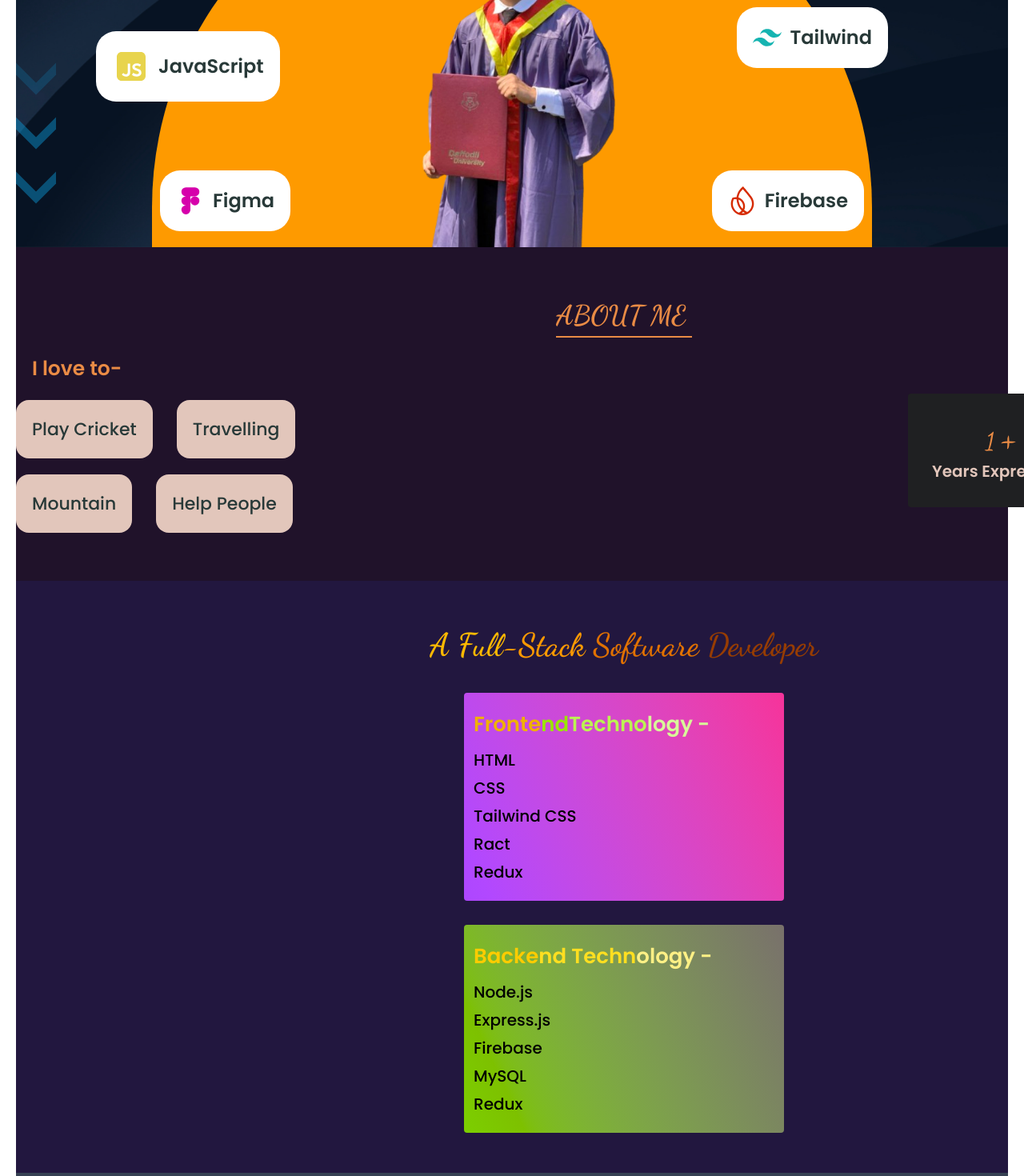
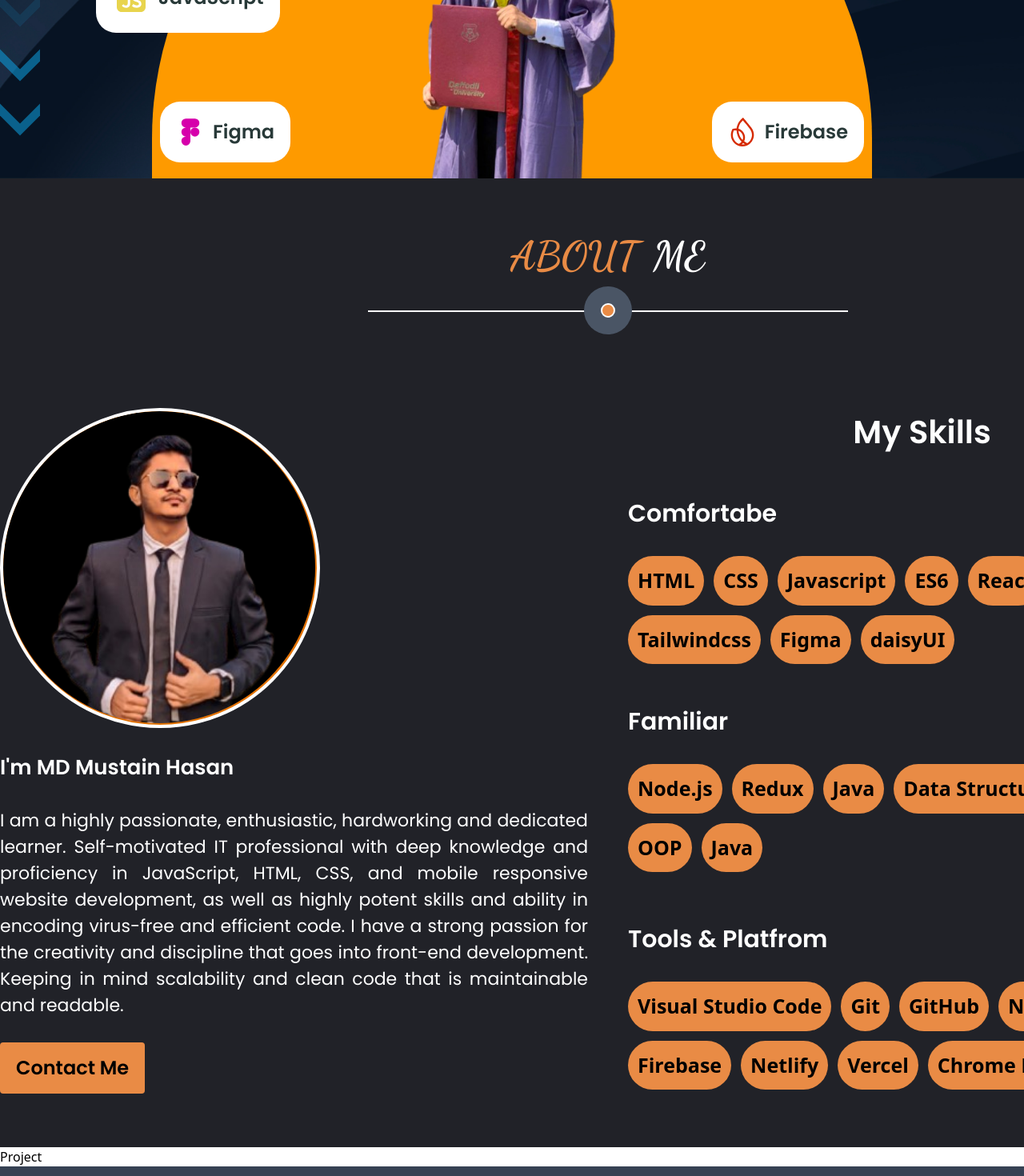
Before and after one commit to mustakin04/Full-Stack-Porfolio, a React (Vite) app: page / in a window 1280 px wide. Shown: the part 620-2090 px from the top of the page at 80% size. Built offline with nearby package versions, Linux system fonts and the light colour scheme.

Commit message:
About Me part

```diff
--- a/src/App.jsx
+++ b/src/App.jsx
@@ -3,11 +3,11 @@
 import Navbar from './Component/Navbar/Navbar'
 import Banner from './Component/Banner/Banner'
 import About from './Component/About/About'
-import FullStack from './Component/Full_Stack/FullStack'
 import Education from './Component/Education/Education'
 import Tools from './Component/Tools/Tools'
 import Live from './Component/Live/Live'
 import Contact from './Component/Contact/Contact'
+import Project from './Component/Project/Project'
 
 function App() {
 
@@ -16,7 +16,7 @@
       <Navbar></Navbar>
       <Banner></Banner>
       <About></About>
-      <FullStack></FullStack>
+      <Project></Project>
       <Education></Education>
       <Tools></Tools>
       <Live></Live>
--- a/src/Component/About/About.jsx
+++ b/src/Component/About/About.jsx
@@ -1,74 +1,153 @@
 import React from "react";
 import Container from "../Container/Container";
+import image from "../../assets/Mustakinhjpg-removebg-preview.png";
 
 const About = () => {
   return (
-    <div className="bg-[#20122a] py-[60px]">
+    <div className="bg-[#212228] py-[60px]">
       <Container>
         <h1
-          className="text-[#e98b45] w-[170px] m-auto  font-dan
-            font-bold text-[34px] border-b-[2px]
-             border-[#e98b45]"
+          className="text-[#e98b45]  text-center  font-dan
+            font-bold text-[50px]"
         >
-          ABOUT ME
+          ABOUT <span className="text-white ml-[5px]"> ME </span>
         </h1>
-        <div className="flex">
+        <div className="relative w-[600px] h-[2px] m-auto bg-white mt-[30px]">
+          <div className="absolute top-[-30px] left-[45%]  flex justify-center items-center w-[60px] h-[60px] rounded-full bg-gray-600">
+            <div className="w-[18px] h-[18px] rounded-full bg-[#e98b45] m-[10px] border-2 border-white"></div>
+          </div>
+        </div>
+        <div className="flex gap-[50px] mt-[120px]">
           <div className="w-[50%]">
-            <div>
-              <p
-                className=" font-poppins font-semibold text-[25px] text-[#e98b45]
-                    py-[20px] px-[20px] rounded-2xl"
-              >
-                I love to-
+            <div className="w-[400px] h-[400px] bg-amber-600 rounded-[100%] border-4 border-white overflow-hidden">
+              <img
+                src={image}
+                alt=""
+                className="object-cover w-[390px] h-[390px] rounded-full  "
+              />
+            </div>
+            <div className="font-poppins text-white ">
+              <h2 className="font-semibold text-[26px] my-[30px] ">
+                I'm MD Mustain Hasan
+              </h2>
+              <p className="font-normal text-[22px] text-justify">
+                I am a highly passionate, enthusiastic, hardworking and
+                dedicated learner. Self-motivated IT professional with deep
+                knowledge and proficiency in JavaScript, HTML, CSS, and mobile
+                responsive website development, as well as highly potent skills
+                and ability in encoding virus-free and efficient code. I have a
+                strong passion for the creativity and discipline that goes into
+                front-end development. Keeping in mind scalability and clean
+                code that is maintainable and readable.
               </p>
-              <div className="flex gap-[30px]">
-                <h4
-                  className="bg-[#e2c6bb] font-poppins font-medium text-[22px] text-[#283938]
-                    py-[20px] px-[20px] rounded-2xl "
+              <div className="bg-[#e98b45] inline-flex  rounded-sm mt-[30px]">
+                <button
+                  className="font-poppins font-semibold text-black text-[24px] px-[20px]
+                py-[14px]"
                 >
-                  Play Cricket
-                </h4>
-                <h5
-                  className="bg-[#e2c6bb] font-poppins font-medium text-[22px] text-[#283938]
-                    py-[20px] px-[20px] rounded-2xl"
-                >
-                  Travelling
-                </h5>
-              </div>
-              <div className="flex gap-x-[30px] mt-[20px]">
-                <h4
-                  className="bg-[#e2c6bb] font-poppins font-medium text-[22px] text-[#283938]
-                    py-[20px] px-[20px] rounded-2xl "
-                >
-                  Mountain
-                </h4>
-                <h5
-                  className="bg-[#e2c6bb] font-poppins font-medium text-[22px] text-[#283938]
-                    py-[20px] px-[20px] rounded-2xl"
-                >
-                  Help People
-                </h5>
+                  Contact Me
+                </button>
               </div>
             </div>
           </div>
-          <div className="w-[50%] mt-[70px]">
-            <div className="flex justify-end gap-[30px]">
-              <div className="bg-[#1f2022] py-[30px] px-[30px]  rounded " data-aos="flip-right">
-                <h2 className="font-dan font-semibold text-[30px] text-[#e98b45] text-center ">
-                  1 <span className="text-5xl">+</span>
-                </h2>
-                <p className="font-poppins font-semibold text-[20px] text-[#e2c6bb]">
-                  {" "}
-                  Years Expreience
-                </p>
+          <div className="w-[50%] ">
+            <h2 className="font-poppins font-semibold  text-white text-[40px] text-center mb-[50px]">
+              My Skills
+            </h2>
+            <div>
+              <h3 className="font-poppins font-semibold text-[30px] text-white mb-[30px]">
+                Comfortabe
+              </h3>
+              <div className="font-semibold text-black text-[25px] ">
+                <button className="bg-[#e98b45] py-[12px] px-[12px] rounded-[50px] mr-[12px] mb-[12px]">
+                  HTML
+                </button>
+                <button className="bg-[#e98b45] py-[12px] px-[12px] rounded-[50px]  mr-[12px]  mb-[12px]">
+                  CSS
+                </button>
+                <button className="bg-[#e98b45] py-[12px] px-[12px] rounded-[50px]  mr-[12px]  mb-[12px]">
+                  Javascript
+                </button>
+                <button className="bg-[#e98b45] py-[12px] px-[12px] rounded-[50px]  mr-[12px]  mb-[12px]">
+                  ES6
+                </button>
+                <button className="bg-[#e98b45] py-[12px] px-[12px] rounded-[50px]  mr-[12px]  mb-[12px]">
+                  React
+                </button>
+                <button className="bg-[#e98b45] py-[12px] px-[12px] rounded-[50px]  mr-[12px]  mb-[12px]">
+                  Bootstarp
+                </button>
+                <button className="bg-[#e98b45] py-[12px] px-[12px] rounded-[50px]  mr-[12px]">
+                  Tailwindcss
+                </button>
+                <button className="bg-[#e98b45] py-[12px] px-[12px] rounded-[50px]  mr-[12px]">
+                  Figma
+                </button>
+                <button className="bg-[#e98b45] py-[12px] px-[12px] rounded-[50px]  mr-[12px]">
+                  daisyUI
+                </button>
               </div>
-              <div className="bg-[#1f2022] py-[30px] px-[30px]  rounded" data-aos="flip-left">
-                <h2 className="font-dan font-semibold text-[30px] text-[#e98b45] text-center ">
-                  10 <span className="text-5xl">+</span>
-                </h2>
-                <p className="font-poppins font-semibold text-[20px] text-[#e2c6bb]">
-                  Projects
-                </p>
+            </div>
+            <div className="mt-[50px]">
+              <h3 className="font-poppins font-semibold text-[30px] text-white mb-[30px]">
+                Familiar
+              </h3>
+              <div className="font-semibold text-black text-[25px] ">
+                <button className="bg-[#e98b45] py-[12px] px-[12px] rounded-[50px] mr-[12px] mb-[12px]">
+                  Node.js
+                </button>
+                <button className="bg-[#e98b45] py-[12px] px-[12px] rounded-[50px]  mr-[12px]  mb-[12px]">
+                  Redux
+                </button>
+                <button className="bg-[#e98b45] py-[12px] px-[12px] rounded-[50px]  mr-[12px]  mb-[12px]">
+                  Java
+                </button>
+                <button className="bg-[#e98b45] py-[12px] px-[12px] rounded-[50px]  mr-[12px]  mb-[12px]">
+                  Data Structure
+                </button>
+                <button className="bg-[#e98b45] py-[12px] px-[12px] rounded-[50px]  mr-[12px]  mb-[12px]">
+                  Algorithm
+                </button>
+                <button className="bg-[#e98b45] py-[12px] px-[12px] rounded-[50px]  mr-[12px]  mb-[12px]">
+                  OOP
+                </button>
+                <button className="bg-[#e98b45] py-[12px] px-[12px] rounded-[50px]  mr-[12px]  mb-[12px]">
+                  Java
+                </button>
+              </div>
+            </div>
+            <div className="mt-[50px]">
+              <h3 className="font-poppins font-semibold text-[30px] text-white mb-[30px]">
+                Tools & Platfrom
+              </h3>
+              <div className="font-semibold text-black text-[25px] ">
+                <button className="bg-[#e98b45] py-[12px] px-[12px] rounded-[50px] mr-[12px] mb-[12px]">
+                  Visual Studio Code
+                </button>
+                <button className="bg-[#e98b45] py-[12px] px-[12px] rounded-[50px]  mr-[12px]  mb-[12px]">
+                  Git
+                </button>
+                <button className="bg-[#e98b45] py-[12px] px-[12px] rounded-[50px]  mr-[12px]  mb-[12px]">
+                  GitHub
+                </button>
+                <button className="bg-[#e98b45] py-[12px] px-[12px] rounded-[50px]  mr-[12px]  mb-[12px]">
+                  Npm
+                </button>
+                <button className="bg-[#e98b45] py-[12px] px-[12px] rounded-[50px]  mr-[12px]  mb-[12px]">
+                  Yarn
+                </button>
+                <button className="bg-[#e98b45] py-[12px] px-[12px] rounded-[50px]  mr-[12px]  mb-[12px]">
+                  Firebase
+                </button>
+                <button className="bg-[#e98b45] py-[12px] px-[12px] rounded-[50px]  mr-[12px]  mb-[12px]">
+                  Netlify
+                </button>
+                <button className="bg-[#e98b45] py-[12px] px-[12px] rounded-[50px]  mr-[12px]  mb-[12px]">
+                  Vercel
+                </button>
+                <button className="bg-[#e98b45] py-[12px] px-[12px] rounded-[50px]  mr-[12px]  mb-[12px]">
+                  Chrome Dev Tool
+                </button>
               </div>
             </div>
           </div>
--- a/src/Component/Banner/Banner.jsx
+++ b/src/Component/Banner/Banner.jsx
@@ -11,13 +11,13 @@
 
 const Banner = () => {
   return (
-    <div>
+    <div className="relative ">
       <div
-        className="relative z-[-111] py-[60px]   bg-center bg-no-repeat bg-cover"
+        className=" z-[-111] py-[60px]   bg-center bg-no-repeat bg-cover"
         style={{ backgroundImage: `url(${banner})` }}
       >
-        <Container>
-          <div>
+        <Container className="">
+          <div className="">
             <h1 className="font-poppins font-bold text-[56px] text-[#FFFFFF] text-center pt-[60px]">
               Hello! I am
               <span className="text-[#00c0ff]"> Mustakin Hassan</span>
--- a/src/Component/Full_Stack/FullStack.jsx
+++ /dev/null
@@ -1,44 +0,0 @@
-import React, { useEffect } from 'react'
-import Container from '../Container/Container'
-import AOS from "aos"
-import "aos/dist/aos.css"
-
-const FullStack = () => {
-  useEffect(()=>{
-    AOS.init({duration:2000});
-  },[])
-  return (
-    <div className='bg-[#22173f] py-[50px]'>
-       <Container>
-         <h1 className='font-dan font-semibold text-[40px] text-center'> <span className='text-amber-400'>
-            A Full</span><span className='text-amber-500'>-Stack</span>
-            <span className='text-amber-600'> Software</span><span className='text-amber-800'> Developer</span></h1>
-        <div className='bg-linear-65  from-purple-500 to-pink-500 w-[400px] h-[260px] m-auto font-poppins
-        px-[12px] pt-[20px]  mt-[30px] rounded'
-        data-aos="fade-up-left">
-            <h2 className='font-semibold text-[26px] mb-[10px]'><span className='text-yellow-500'>
-              Fronte</span><span className='text-lime-400'>nd</span><span className='text-lime-300'>
-                 Techno</span><span  className='text-lime-200'>logy  -</span></h2>
-            <p className='font-medium text-[20px] mb-[5px]'>HTML</p>
-            <p className='font-medium text-[20px] mb-[5px]'>CSS</p>
-            <p className='font-medium text-[20px] mb-[5px]'>Tailwind CSS</p>
-            <p className='font-medium text-[20px] mb-[5px]'>Ract</p>
-            <p className='font-medium text-[20px] mb-[5px]'>Redux</p>
-        </div>
-        <div className='bg-linear-65  from-lime-500 to-stone-500 w-[400px] h-[260px] m-auto font-poppins
-        px-[12px] pt-[20px]  mt-[30px] rounded'
-        data-aos="fade-up-right">
-            <h2 className='font-semibold text-[26px] mb-[10px] '><span className='text-[#ffcc01]'>
-              Backe</span><span className='text-yellow-300'>nd Techn</span><span className='text-yellow-200'>ology -</span></h2>
-            <p className='font-medium text-[20px] mb-[5px]'>Node.js</p>
-            <p className='font-medium text-[20px] mb-[5px]'>Express.js</p>
-            <p className='font-medium text-[20px] mb-[5px]'>Firebase</p>
-            <p className='font-medium text-[20px] mb-[5px]'>MySQL</p>
-            <p className='font-medium text-[20px] mb-[5px]'>Redux</p>
-        </div>
-       </Container>
-    </div>
-  )
-}
-
-export default FullStack
--- a/src/Component/Navbar/Navbar.jsx
+++ b/src/Component/Navbar/Navbar.jsx
@@ -8,10 +8,10 @@
 const Navbar = () => {
   const [show,setShow]=useState(false)
   return (
-    <div>
-      <div className="md:w-[full] bg-linear-65  from-purple-500 to-pink-500 ">
-        <Container className='md:flex py-[15px]'>
-          <div className="md:flex gap-[20px] md:w-[50%]">
+    <div className="">
+      <div className="absolute z-[999] md:w-[full] bg-linear-65  from-purple-500 to-pink-500 ">
+        <Container className=' md:flex py-[15px]'>
+          <div className=" md:flex gap-[20px] md:w-[50%]">
             <div className="flex items-center gap-[10px]">
               <MdCall className="text-2xl " />
               <h3 className="font-poppins font-normal text-[18px]">
--- /dev/null
+++ b/src/Component/Project/Project.jsx
@@ -0,0 +1,9 @@
+import React from 'react'
+
+const Project = () => {
+  return (
+    <div>Project</div>
+  )
+}
+
+export default Project
--- a/src/index.css
+++ b/src/index.css
@@ -3,10 +3,7 @@
     --font-poppins: "Poppins", "serif";
     --font-dan: "Dancing Script", "serif";
   }
-  body {
-    font-family: sans-serif;
-    margin: 20px;
-  }
+
   #app .arrow:first-child {
     opacity: 0.4;
   }
```
Also changed, not shown: src/assets/Mustakinhjpg-removebg-preview.png (added).
